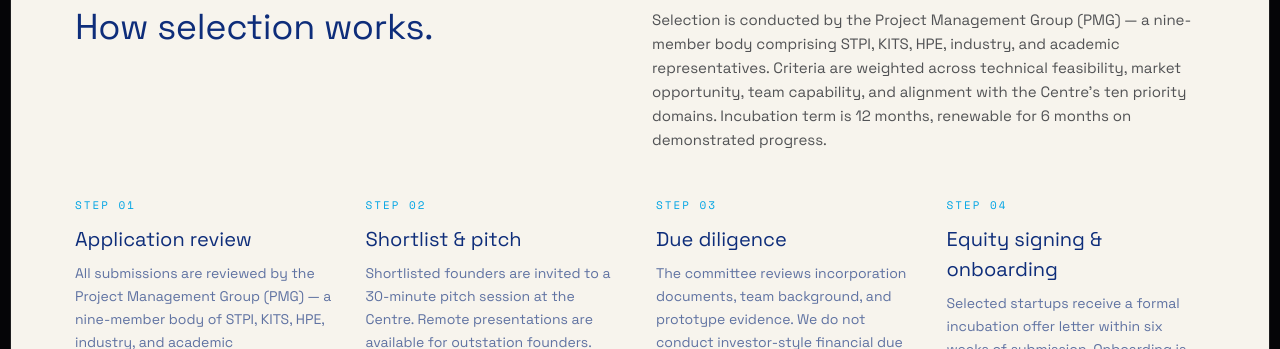
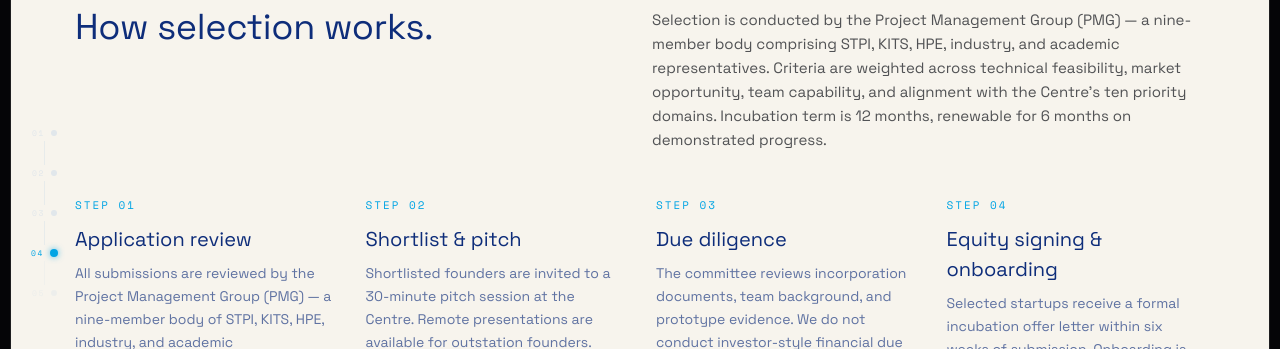
Before and after one commit to NishEA/coe-ea-website, a Next.js app: page / in a window 1280 px wide. Shown: the part 3300-3649 px from the top of the page. Built offline with nearby package versions, Linux system fonts and the light colour scheme; no server answers.

Commit message:
feat: wire ChapterProgress scroll-tracker into homepage

```diff
--- a/app/(site)/page.tsx
+++ b/app/(site)/page.tsx
@@ -4,6 +4,7 @@ import { Suspense } from 'react'
 import { FieldProvider } from '@/components/field/FieldProvider'
 import { FieldCanvas } from '@/components/field/FieldCanvas'
 import { DomainMetadata } from '@/components/field/DomainMetadata'
+import { ChapterProgress } from '@/components/site/ChapterProgress'
 import { TheDiagnosis } from '@/components/spreads/TheDiagnosis'
 import { CredibilityBand } from '@/components/spreads/CredibilityBand'
 import { TheResolve } from '@/components/spreads/TheResolve'
@@ -16,6 +17,7 @@ export default function HomePage() {
     <FieldProvider>
       <FieldCanvas />
       <DomainMetadata />
+      <ChapterProgress />
       <TheDiagnosis />
       <CredibilityBand />
       <TheResolve />
```
